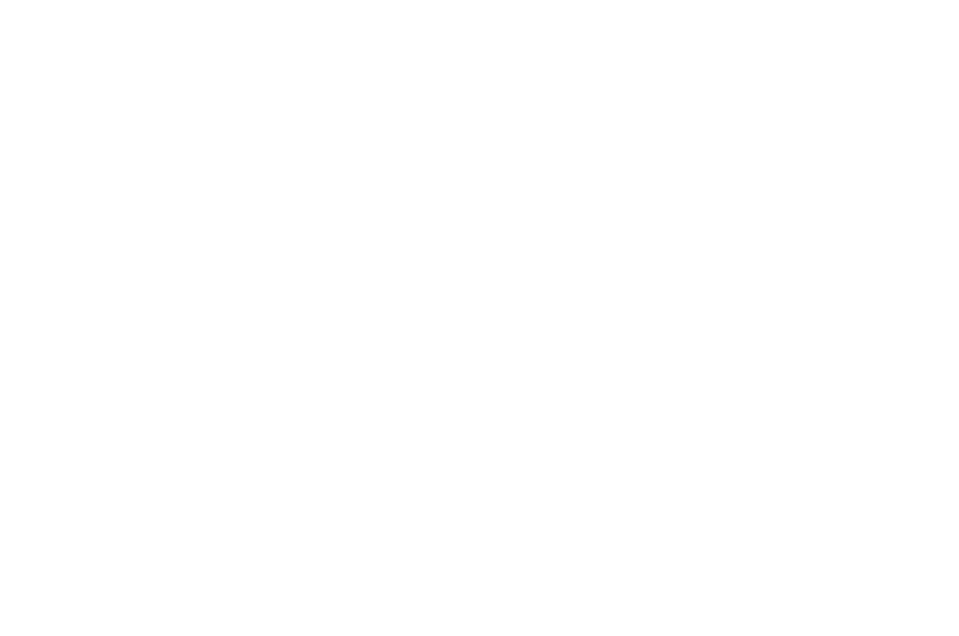
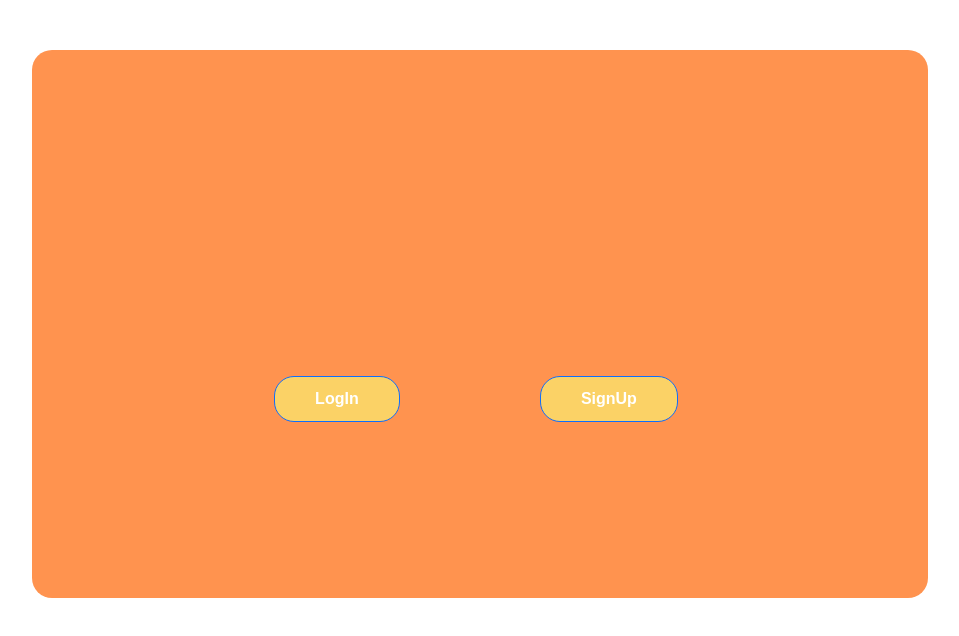
Before and after one commit to ss871104/split-bill-react, a React (Create React App) app: page / in a window 1280 px wide. Before the commit this address had no page. Shown: the top 636 px of the page, without its empty margins (160-1119 px from the left). Built offline with nearby package versions, Linux system fonts and the light colour scheme.

Commit message:
no message

```diff
--- a/src/App.js
+++ b/src/App.js
@@ -10,10 +10,10 @@ import { useLocation } from "react-router-dom";
 const App = () => {
   return (
     <Routes>
-      <Route path="/split-bill" element={<WelcomePage />} />
-      <Route path="/split-bill/HomePage" element={<HomePage />} />
-      <Route path="/split-bill/AdminPage" element={<AdminPage />} />
-      <Route path="/split-bill/AddMemberPage" element={<AddMember />} />
+      <Route path="/" element={<WelcomePage />} />
+      <Route path="/HomePage" element={<HomePage />} />
+      <Route path="/AdminPage" element={<AdminPage />} />
+      <Route path="/AddMemberPage" element={<AddMember />} />
     </Routes>
   );
 }
--- a/src/components/admin/AdminButton.css
+++ b/src/components/admin/AdminButton.css
@@ -32,7 +32,7 @@
 }
 
 @media (max-width: 768px) {
-    .btn {
-      padding: 1px 2px;
-    }
+  .btn {
+    padding: 1px 2px;
   }
+}
--- a/src/components/auth/Login.css
+++ b/src/components/auth/Login.css
@@ -1,16 +1,40 @@
-.menu{
+.menu {
   width: 70%;
   margin: 50px auto;
-    background-color: #FF934F;
-    border-color:#fff;
+  background-color: #ff934f;
+  border-color: #fff;
   display: flex;
   flex-direction: column;
-    padding:10%;
+  padding: 10%;
   border-radius: 20px;
 }
 .logo-box {
   text-align: center;
   justify-items: center;
+}
+
+.desktop {
+  display: none;
+}
+
+.mobile {
+  display: block;
+  color: #fff;
+  font-family: Arial, sans-serif;
+  font-size: 20px;
+  font-weight: bold;
+  line-height: 1.5;
+  text-align: center;
+  padding: 10px;
+}
+
+@media screen and (min-width: 768px) {
+  .desktop {
+    display: block;
+  }
+  .mobile {
+    display: none;
+  }
 }
 
 .logo {
@@ -21,11 +45,9 @@
   stroke: #fff;
   stroke-width: 1;
   animation: show 6s ease-in-out;
-
 }
 
 @keyframes show {
-
   0%,
   10% {
     fill: transparent;
@@ -45,10 +67,9 @@
   }
 }
 
-.button-container{
-    display:flex;
+.button-container {
+  display: flex;
   width: 100%;
   justify-content: space-around;
   padding: 3rem;
-
 }
--- a/src/components/auth/Login.js
+++ b/src/components/auth/Login.js
@@ -4,15 +4,15 @@ import SignUpForm from "./SignUpForm";
 import LoginForm from "./LoginForm";
 
 const Login = () => {
-
   return (
     <div>
       <div className="menu">
-        <svg className="logo-box">
+        <svg className="logo-box desktop">
           <text x="50%" y="70%" fill="white" className="logo">
             Split Bill App
           </text>
         </svg>
+        <div className="logo-box mobile">Split Bill App</div>
         <div className="button-container">
           <LoginForm />
           <SignUpForm />
@@ -20,5 +20,5 @@ const Login = () => {
       </div>
     </div>
   );
-}
+};
 export default Login;
--- a/src/components/member/ShowMemberInParty.js
+++ b/src/components/member/ShowMemberInParty.js
@@ -28,7 +28,7 @@ const ShowMemberInParty = (props) => {
         },
       })
       .then((res) => {
-        const newInviteUrl = `http://${ip_address}/split-bill/AddMemberPage?inviteId=${res.data}`;
+        const newInviteUrl = `http://${ip_address}/AddMemberPage?inviteId=${res.data}`;
         setInviteUrl(newInviteUrl);
         navigator.clipboard.writeText(newInviteUrl).then(() => {
           window.alert(`Copy "${newInviteUrl}" in clipboard!`);
--- a/src/env.js
+++ b/src/env.js
@@ -1 +1 @@
-export const ip_address = '192.168.0.3';
+export const ip_address = 'localhost';
```
Lines whose indentation alone changed are shown as unchanged.
